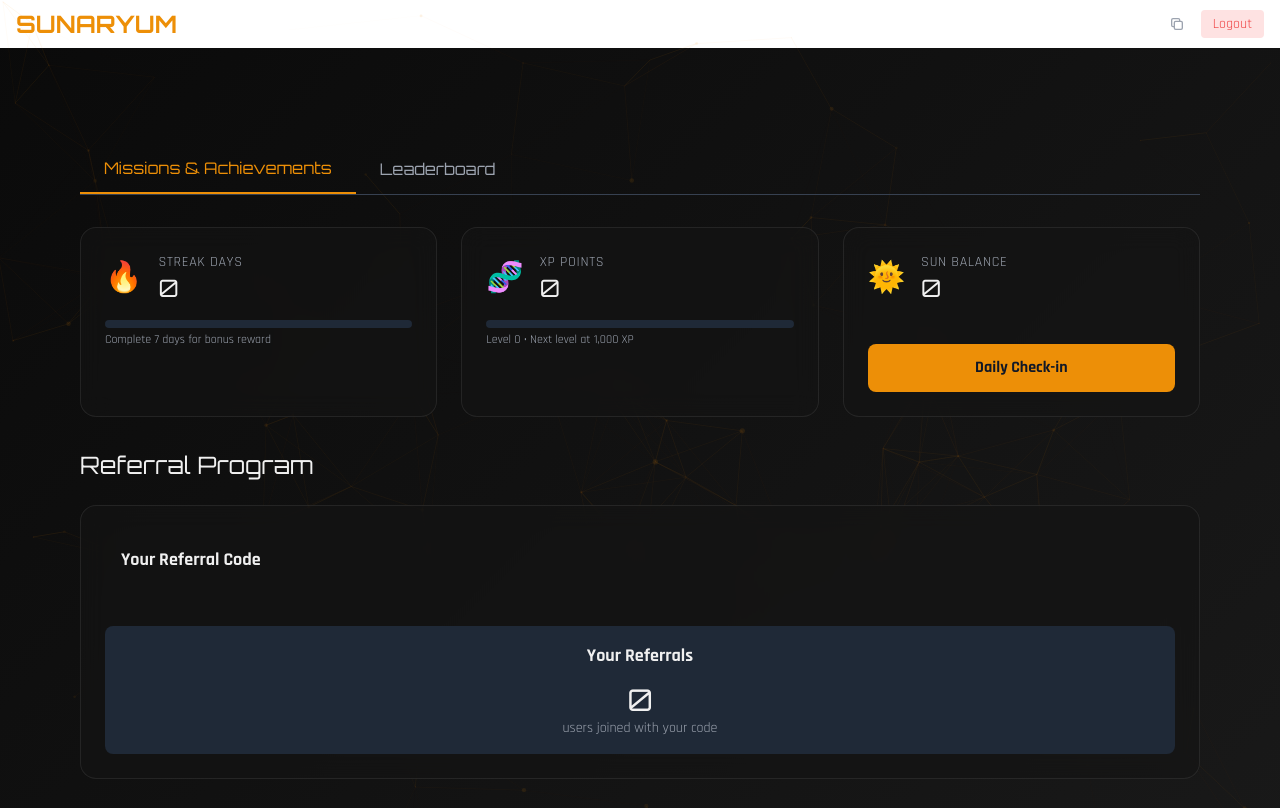
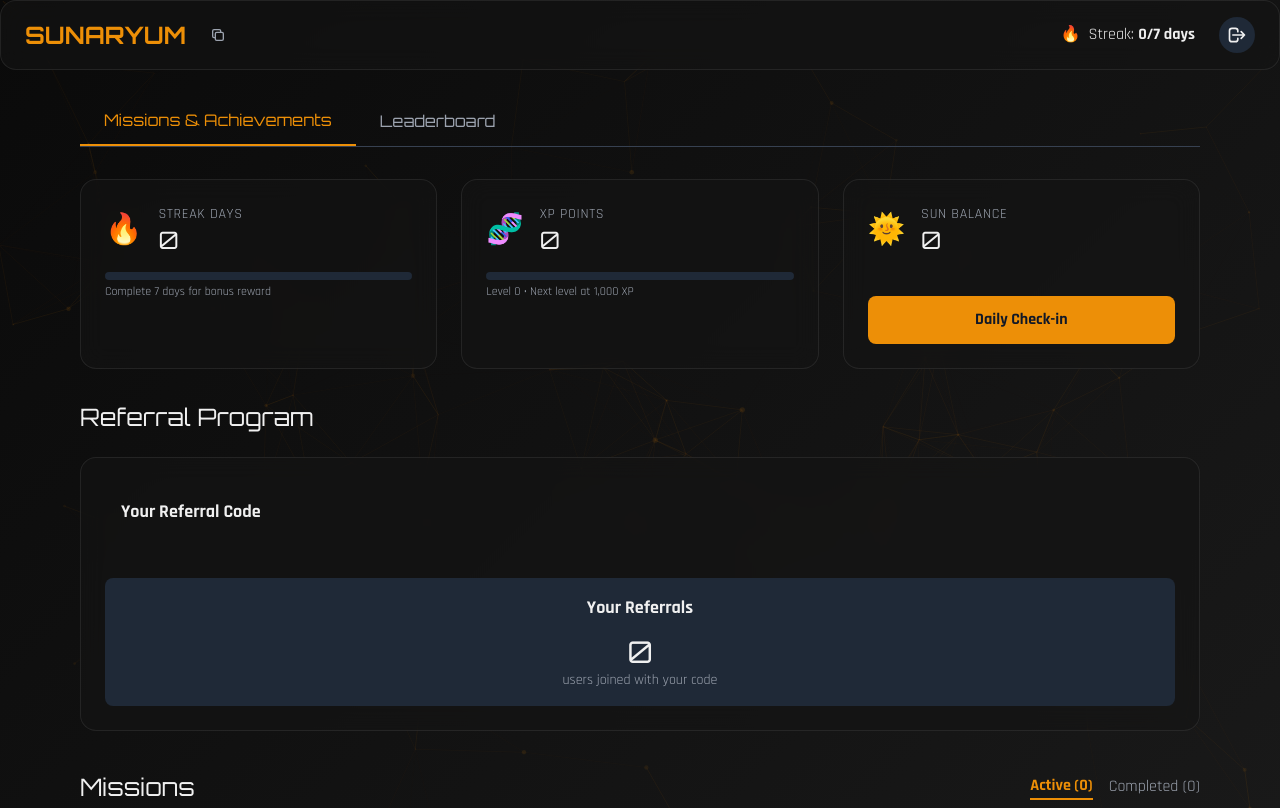
Before and after one commit to sunaryum/webpage, a plain HTML site: page airdrop/dashboard/index.html in a window 1280 px wide. Shown: the top 808 px of the page. Drawn offline with nearby package versions, Linux system fonts and the light colour scheme; animation ran at ten frames a second; a script that the page names is missing.

Commit message:
Update index.html

```diff
--- a/airdrop/dashboard/index.html
+++ b/airdrop/dashboard/index.html
@@ -208,21 +208,16 @@
         <div class="spinner"></div>
     </div>
 
-    <!-- Persistent Header -->
-   <header class="bg-white shadow-sm py-2 px-4 flex justify-between items-center">
-  <!-- Logo visível apenas no desktop -->
-  <div class="hidden md:flex items-center">
-    <h1 class="font-orbitron text-2xl font-bold text-solar">SUNARYUM</h1>
-  </div>
+    <header class="glass-panel fixed top-0 left-0 right-0 z-50 py-4 px-6 flex justify-between items-center">
+    <div class="flex items-center">
+        <!-- Logo visível apenas em telas sm+ -->
+        <h1 class="font-orbitron text-2xl font-bold text-solar hidden sm:block">SUNARYUM</h1>
 
-  <!-- Wallet Address e Botões -->
-  <div class="flex items-center space-x-4 text-sm">
-    <!-- Wallet Address + Copy -->
-    <div class="flex items-center space-x-2">
-      <span class="wallet-address font-mono text-xs sm:text-sm"></span>
+        <!-- Botão de copiar sempre visível -->
+        <div class="ml-0 sm:ml-4 text-sm flex items-center space-x-2">
+            <span class="wallet-address font-mono"></span>
             <button id="copy-address" class="text-gray-400 hover:text-solar-light transition group relative">
-        <svg xmlns="http://www.w3.org/2000/svg" class="h-4 w-4" fill="none" viewBox="0 0 24 24"
-          stroke="currentColor">
+                <svg xmlns="http://www.w3.org/2000/svg" class="h-4 w-4" fill="none" viewBox="0 0 24 24" stroke="currentColor">
                     <path stroke-linecap="round" stroke-linejoin="round" stroke-width="2"
                         d="M8 16H6a2 2 0 01-2-2V6a2 2 0 012-2h8a2 2 0 012 2v2m-6 12h8a2 2 0 002-2v-8a2 2 0 00-2-2h-8a2 2 0 00-2 2v8a2 2 0 002 2z" />
                 </svg>
@@ -232,10 +227,23 @@
                 </span>
             </button>
         </div>
+    </div>
 
-    <!-- Logout Button -->
-    <button id="logout" class="ml-2 px-3 py-1 text-xs sm:text-sm bg-red-100 text-red-500 rounded hover:bg-red-200 transition">
-      Logout
+    <div id="copied-notification" class="fixed top-20 right-4 z-50 px-4 py-2 bg-solar text-gray-900 font-bold rounded-lg shadow-lg opacity-0 transition-opacity duration-300">
+        Address copied!
+    </div>
+
+    <div class="flex items-center space-x-6">
+        <div class="flex items-center space-x-2">
+            <span class="text-yellow-500">🔥</span>
+            <span>Streak: <span id="header-streak" class="font-bold">0/7 days</span></span>
+        </div>
+        <button id="logout-button" class="bg-gray-800 hover:bg-gray-700 p-2 rounded-full transition">
+            <svg xmlns="http://www.w3.org/2000/svg" class="h-5 w-5" fill="none" viewBox="0 0 24 24"
+                stroke="currentColor">
+                <path stroke-linecap="round" stroke-linejoin="round" stroke-width="2"
+                    d="M17 16l4-4m0 0l-4-4m4 4H7m6 4v1a3 3 0 01-3 3H6a3 3 0 01-3-3V7a3 3 0 013-3h4a3 3 0 013 3v1" />
+            </svg>
         </button>
     </div>
 </header>
```
Lines whose indentation alone changed are shown as unchanged.
